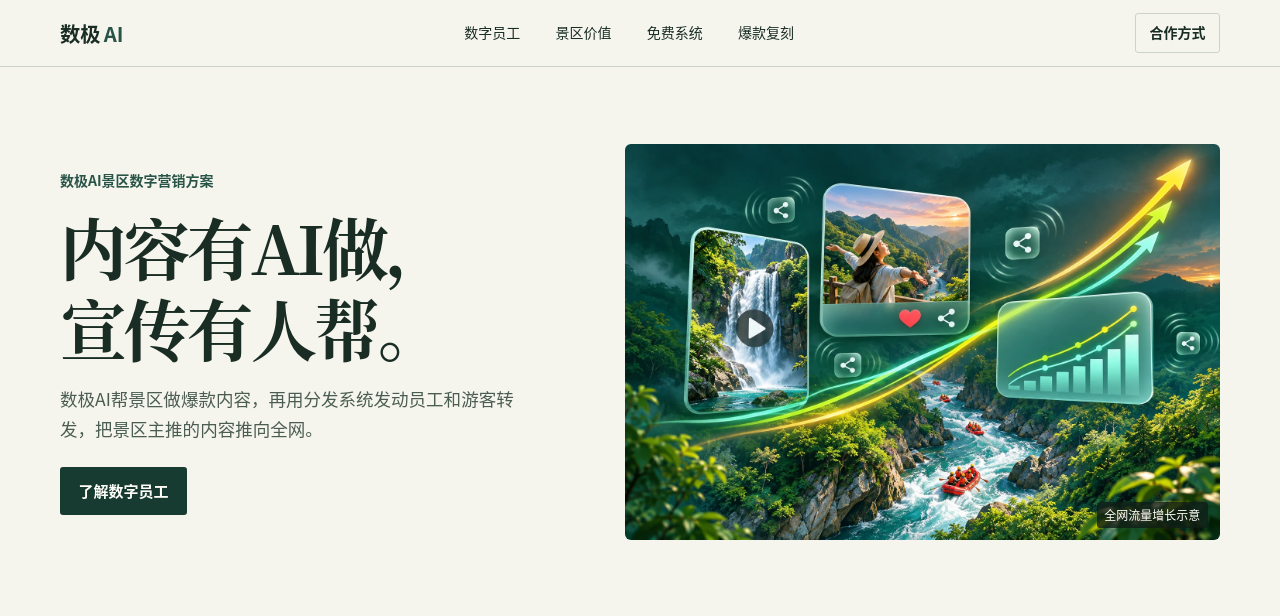
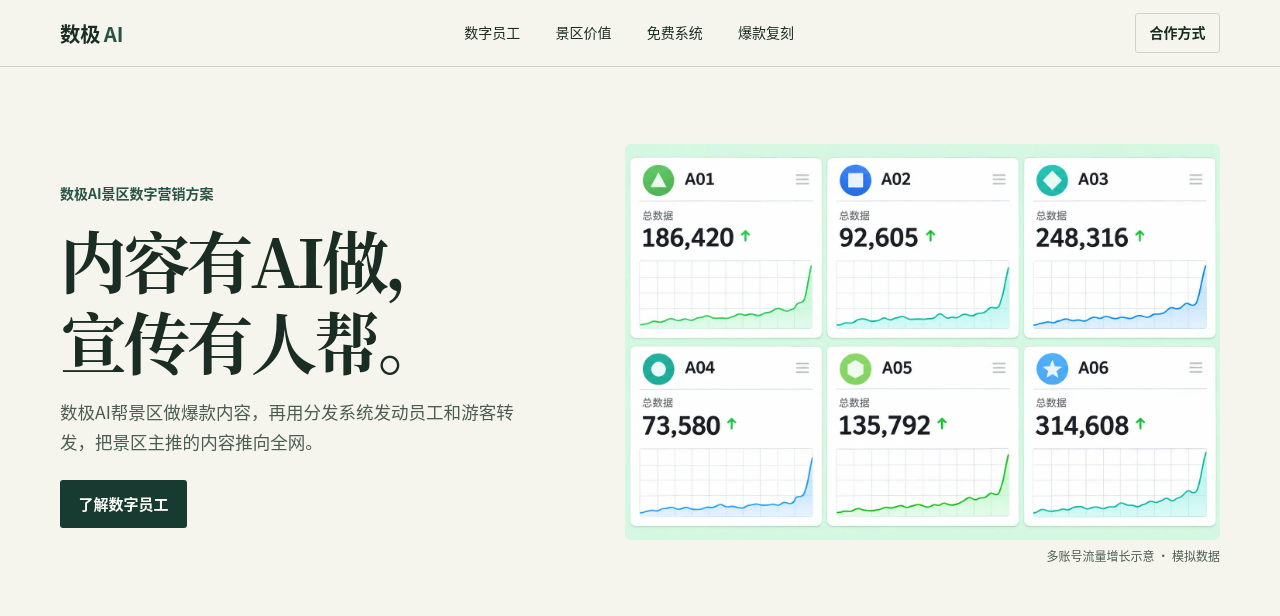
Before and after one commit to benxuCHN/shuji-scenic-proposal, a plain HTML site: page scenic-marketing/index.html in a window 1280 px wide. Shown: the top 616 px of the page. Drawn offline with Linux system fonts and the light colour scheme.

Commit message:
Show simulated account analytics in the scenic proposal hero

```diff
--- a/scenic-marketing/index.html
+++ b/scenic-marketing/index.html
@@ -5,7 +5,7 @@
   <meta name="viewport" content="width=device-width, initial-scale=1">
   <title>数极AI｜景区数字营销合作方案</title>
   <meta name="description" content="数极AI数字员工协助景区找热点、做内容、组织员工和游客分享，合作免费提供 AIGC九宫格和内容分发系统。">
-  <link rel="stylesheet" href="styles.css?v=traffic">
+  <link rel="stylesheet" href="styles.css?v=account-growth">
   <script src="gallery.js" defer></script>
 </head>
 <body id="top">
@@ -32,8 +32,8 @@
         <a class="button" href="#staff">了解数字员工</a>
       </div>
       <figure class="hero-figure">
-        <img src="assets/scenic-traffic-rise.webp" width="1536" height="1024" fetchpriority="high" alt="峡谷漂流、短视频与游客动态组成的组图，多条上扬曲线示意景区内容在不同平台获得更多曝光">
-        <figcaption>全网流量增长示意</figcaption>
+        <img src="assets/scenic-account-growth.webp" width="1536" height="1024" fetchpriority="high" alt="六个模拟账号后台截图，每个账号的流量曲线都大幅上涨，数据为示意">
+        <figcaption>多账号流量增长示意 · 模拟数据</figcaption>
       </figure>
     </section>
 
--- a/scenic-marketing/styles.css
+++ b/scenic-marketing/styles.css
@@ -71,17 +71,12 @@ h3 { font-size: 1.18rem; font-weight: 760; line-height: 1.45; }
   border-radius: 3px;
 }
 .button:hover { background: var(--fern); }
-.hero-figure { position: relative; }
 .hero-figure img { width: 100%; height: auto; border-radius: 6px; background: var(--pale); }
 .hero-figure figcaption {
-  position: absolute;
-  right: 12px;
-  bottom: 12px;
-  background: var(--scrim);
-  color: var(--white);
-  padding: .18rem .48rem;
+  margin-top: .35rem;
+  color: var(--soft-ink);
+  text-align: right;
   font-size: .75rem;
-  border-radius: 3px;
 }
 
 .staff { padding: 38px 0 48px; border-top: 1px solid var(--outline); }
```
Also changed, not shown: scenic-marketing/assets/scenic-account-growth.webp (added).
